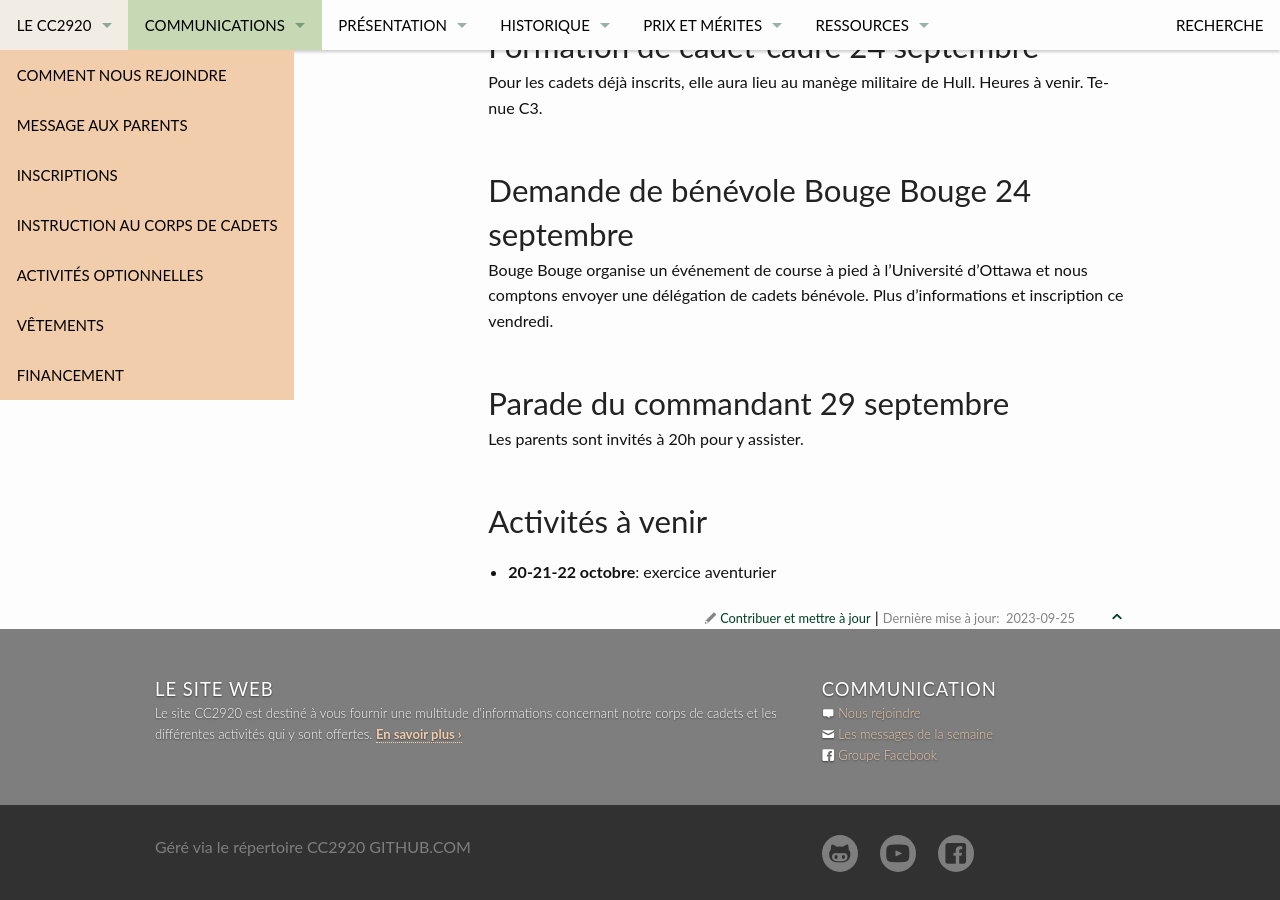
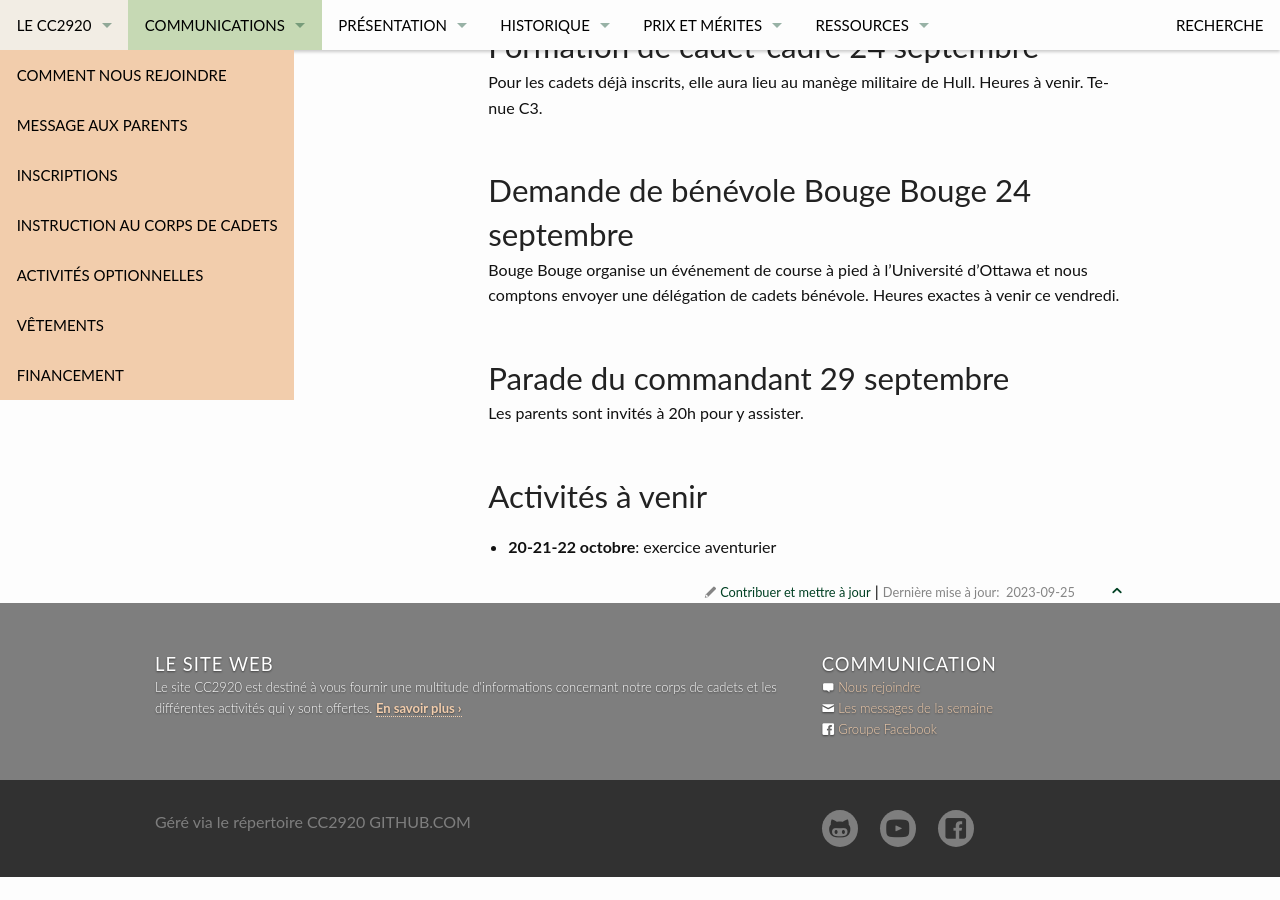
Before and after one commit to CC2920/web, a Jekyll site: the page built from _communications/messages.md, in a window 1280 px wide and 900 px high, scrolled down 885 px. Built offline with Jekyll 4.4.1, drawn with Linux system fonts in a browser that asks for light colours; after the commit the page ends 1762 px from its top, so only the background shows below that.

Commit message:
Update messages.md

```diff
--- a/_communications/messages.md
+++ b/_communications/messages.md
@@ -30,7 +30,7 @@ Pour les cadets déjà inscrits, elle aura lieu au manège militaire de Hull. He
 
 ## Demande de bénévole Bouge Bouge 24 septembre
 
-Bouge Bouge organise un événement de course à pied à l'Université d'Ottawa et nous comptons envoyer une délégation de cadets bénévole. Plus d'informations et inscription ce vendredi.
+Bouge Bouge organise un événement de course à pied à l'Université d'Ottawa et nous comptons envoyer une délégation de cadets bénévole. Heures exactes à venir ce vendredi.
 
 ## Parade du commandant 29 septembre
 
```
